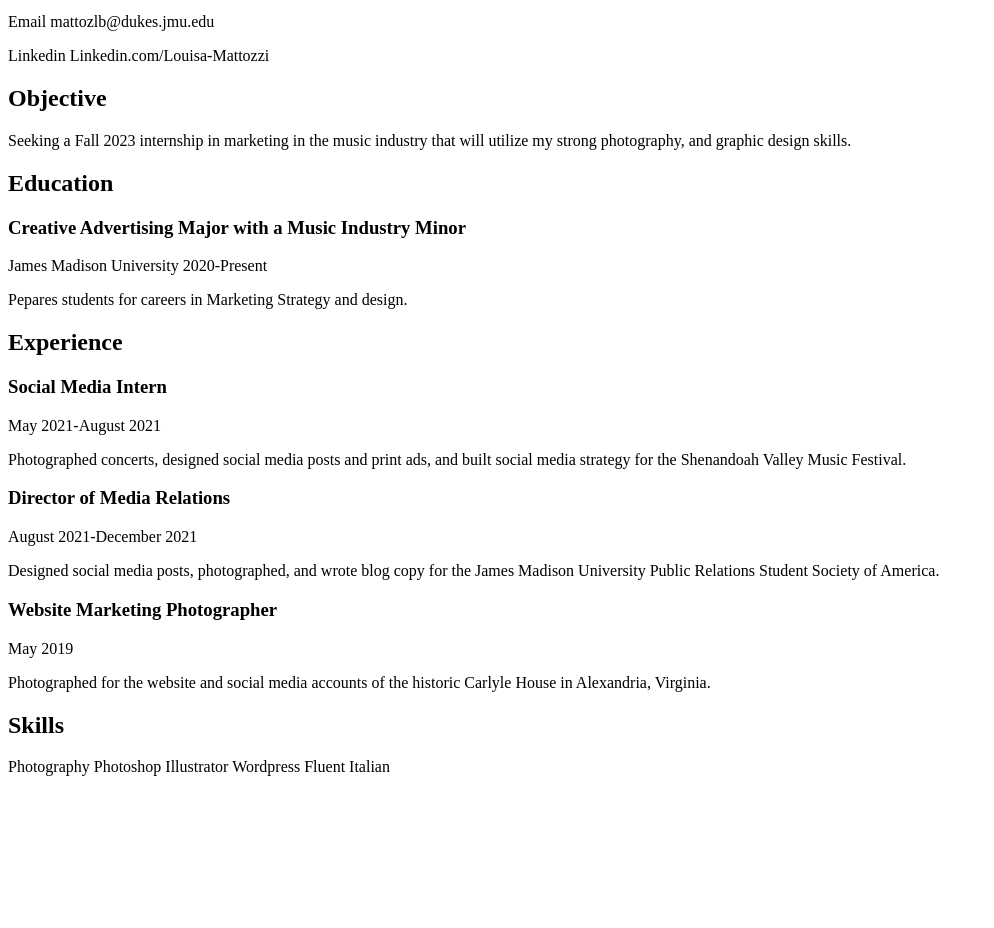
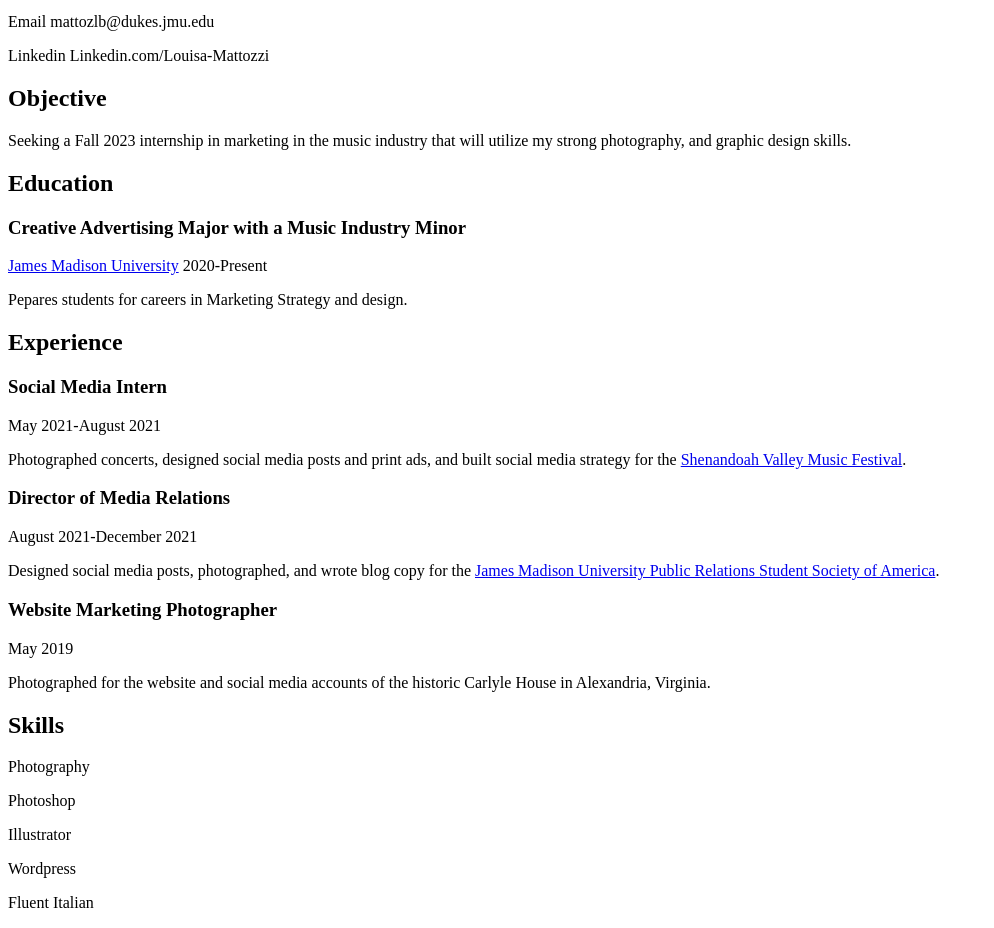
Before and after one commit to HellenTheDistrict/Resume, a plain HTML site: page Index.html in a window 1280 px wide. Shown: the part 101-1029 px from the top of the page, without its empty margins (0-994 px from the left). Before the commit the page ends 885 px from the top, so only its background shows below. Drawn offline with Linux system fonts and the light colour scheme.

Commit message:
Followed rubric

```diff
--- a/Index.html
+++ b/Index.html
@@ -4,6 +4,9 @@
 
   <head>
     <title>Resume</title>
+    <meta name="description" content="Louisa Mattozzi's resume.">
+    <meta name="author" content="Louisa Mattozzi">
+    <meta charset="UTF-8">
   </head>
 
   <body>
@@ -23,7 +26,7 @@
 
     <h3>Creative Advertising Major with a Music Industry Minor</h3>
 
-    <p>James Madison University 2020-Present</p>
+    <p><a href="https://www.jmu.edu/index.shtml" target="_blank">James Madison University</a> 2020-Present</p>
 
     <p>Pepares students for careers in Marketing Strategy and design.</p>
 
@@ -35,14 +38,14 @@
 
     <p>May 2021-August 2021</p>
 
-    <p>Photographed concerts, designed social media posts and print ads, and built social media strategy for the Shenandoah Valley Music Festival.</p>
+    <p>Photographed concerts, designed social media posts and print ads, and built social media strategy for the <a href="https://musicfest.org" target="_blank">Shenandoah Valley Music Festival</a>.</p>
 
 
     <h3>Director of Media Relations</h3>
 
     <p>August 2021-December 2021</p>
 
-    <p>Designed social media posts, photographed, and wrote blog copy for the James Madison University Public Relations Student Society of America.</p>
+    <p>Designed social media posts, photographed, and wrote blog copy for the <a href="https://www.instagram.com/jmuprssa/?hl=en" target="_blank">James Madison University Public Relations Student Society of America</a>.</p>
 
 
     <h3>Website Marketing Photographer</h3>
@@ -54,15 +57,15 @@
 
     <h2>Skills</h2>
 
-Photography
+    <p>Photography</p>
 
-Photoshop
+    <p>Photoshop</p>
 
-Illustrator
+    <p>Illustrator</p>
 
-Wordpress
+    <p>Wordpress</p>
 
-Fluent Italian
+    <p>Fluent Italian<p>
 
   </body>
 
```
